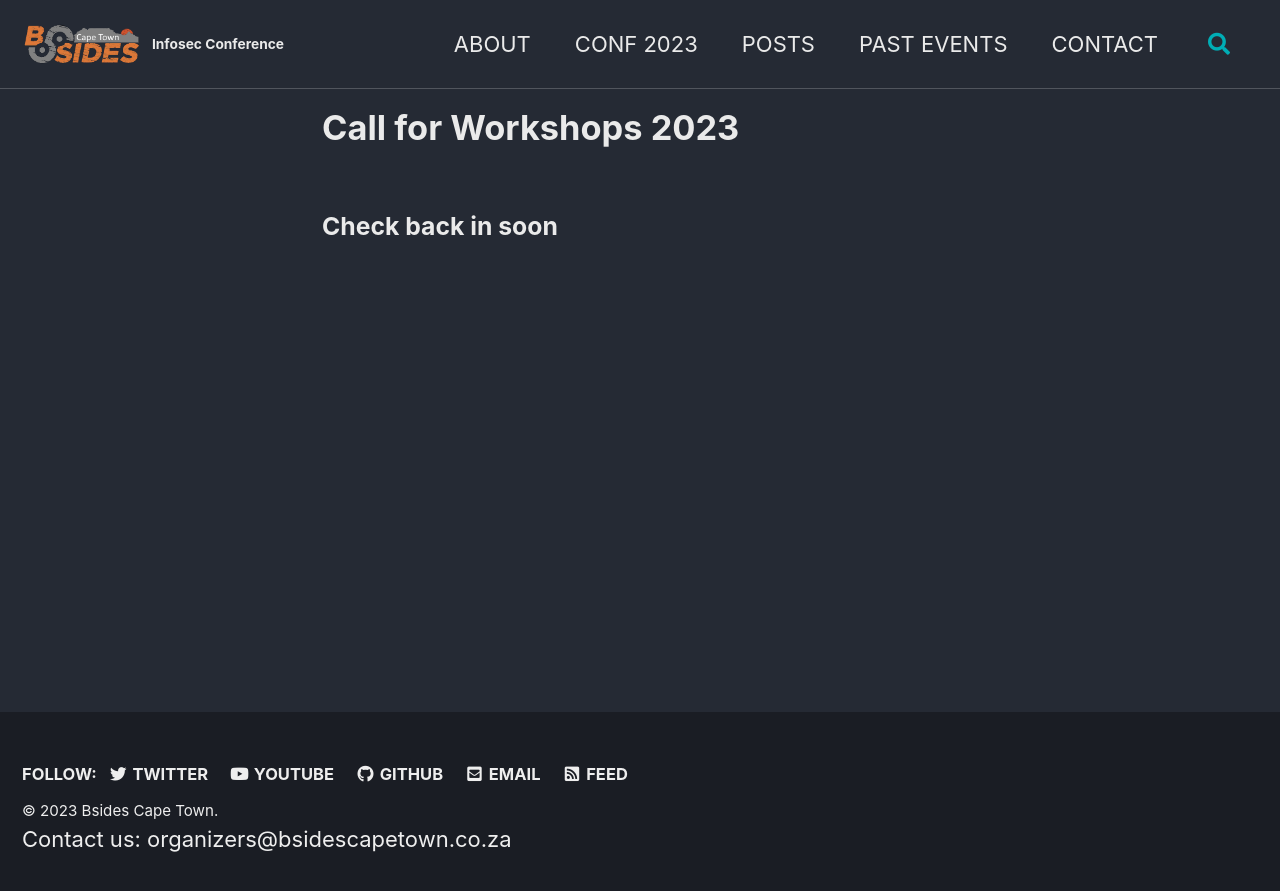
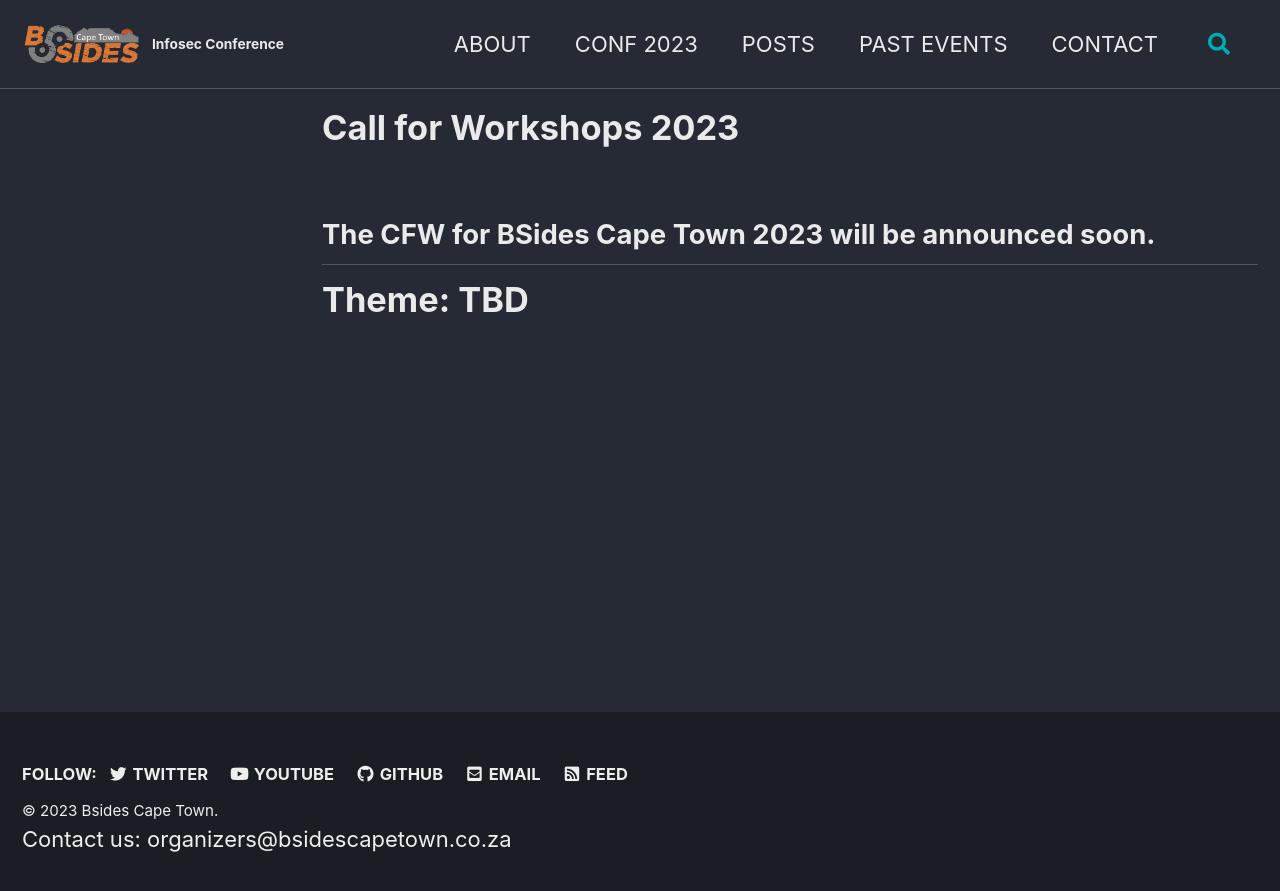
Before and after one commit to bsidescapetown/bsidescapetown.github.io, a Jekyll site: the page built from _pages/bsides-conf/2023-cfw.md, in a window 1280 px wide. Shown: the top 891 px of the page. Built offline with Jekyll 4.4.1, drawn with Linux system fonts in a browser that asks for light colours; cached includes are drawn as plain includes; comment, search, counter and statistics services are not loaded.

Commit message:
Update 2023-cfw.md

```diff
--- a/_pages/bsides-conf/2023-cfw.md
+++ b/_pages/bsides-conf/2023-cfw.md
@@ -7,7 +7,9 @@
 author_profile: false
 ---
 
-### Check back in soon
+## The CFW for BSides Cape Town 2023 will be announced soon.
+
+# Theme: TBD
 
 <!-- ### BSIDES CAPE TOWN 2023 CFW Now [OPEN](https://bsidescapetown.co.za/assets/pdf/CFW_2023.pdf)
 
```
